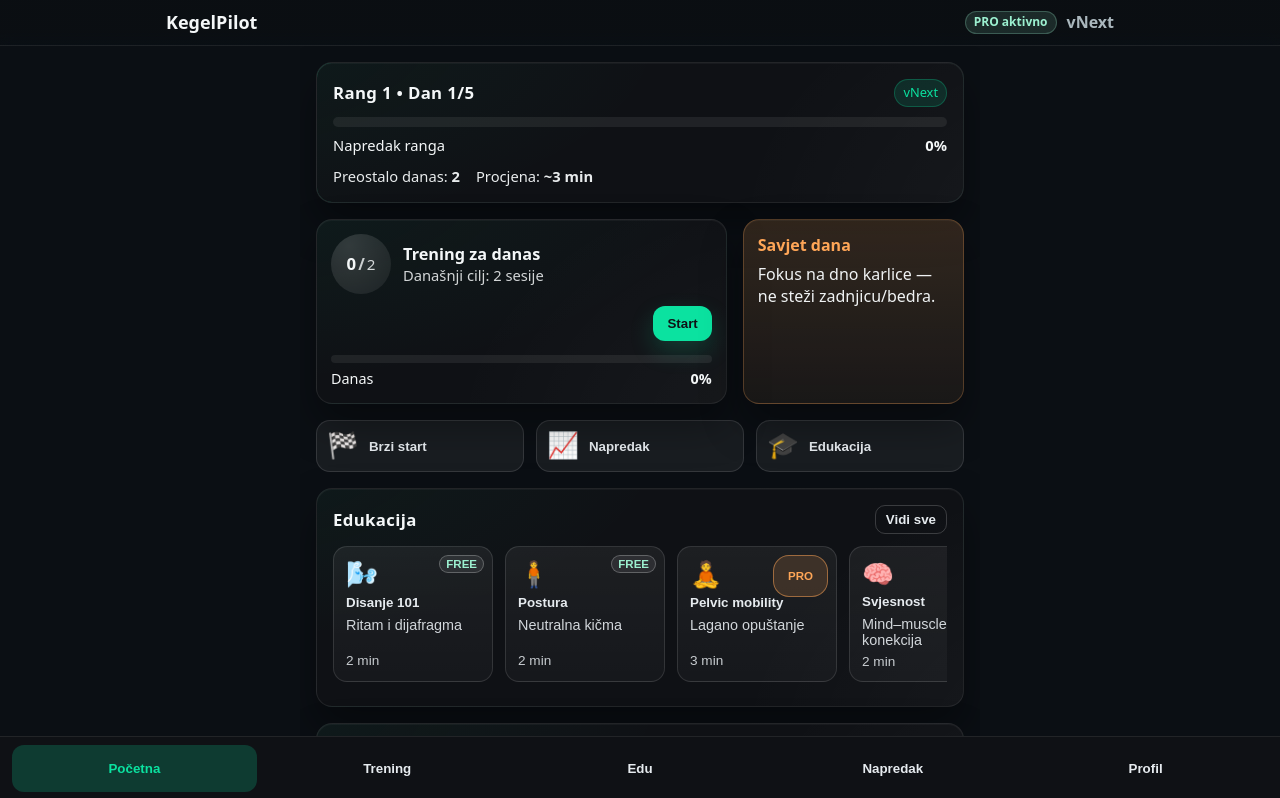
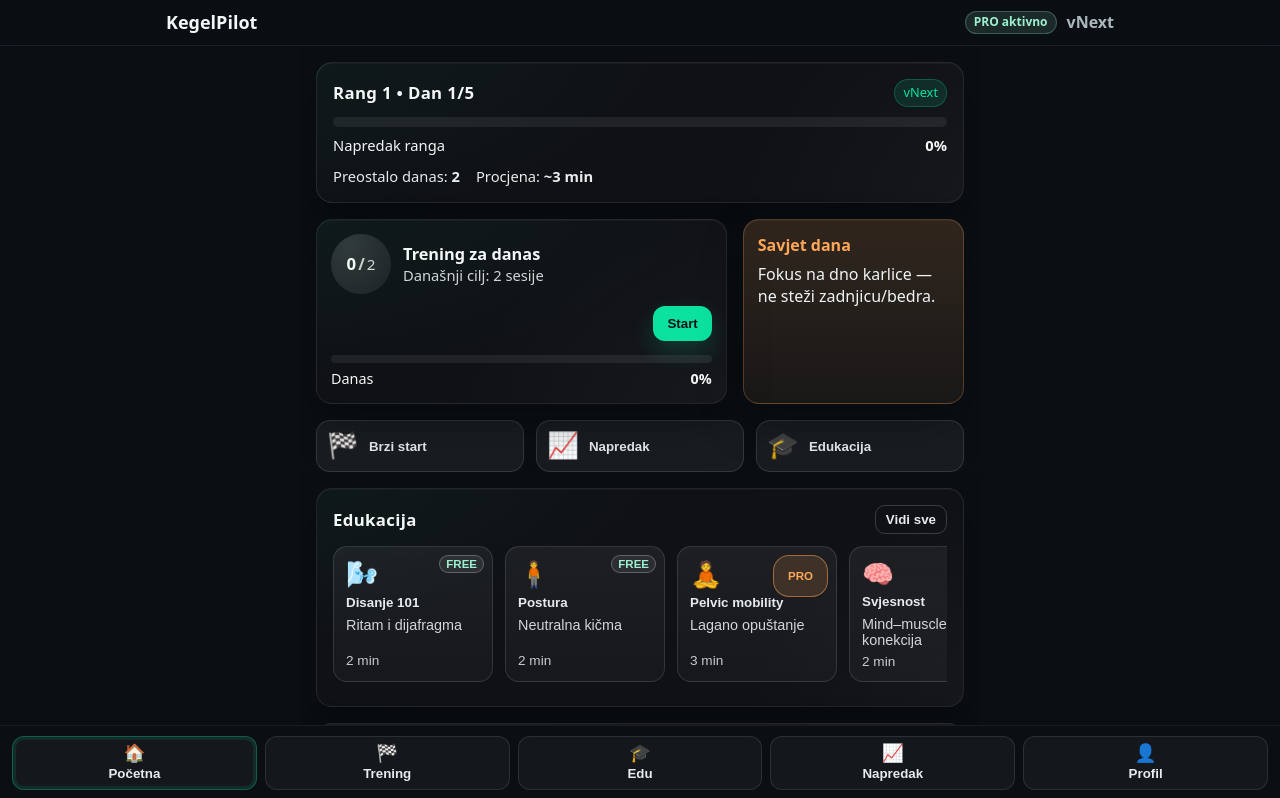
Before and after one commit to alminkey/kegelpilot-vnext, a Svelte app: page / in a window 1280 px wide. Shown: the top 798 px of the page. Built offline with nearby package versions, Linux system fonts and the light colour scheme.

Commit message:
feat(date): day-rollover & tz-changed watcher; hook in App; Home auto-refresh on rollover/TZ

```diff
--- a/src/app/Tabbar.svelte
+++ b/src/app/Tabbar.svelte
@@ -1,47 +1,51 @@
 <script lang="ts">
-  import { route, go } from '@/store/router';
-  import type { Tab } from '@/store/router';
+  import { route, go, type Tab } from "@/store/router";
 
-  const tabs: { id: Tab; label: string }[] = [
-    { id: 'home',     label: 'Početna'  },
-    { id: 'training', label: 'Trening'  },
-    { id: 'edu',      label: 'Edu'      },
-    { id: 'progress', label: 'Napredak' },
-    { id: 'profile',  label: 'Profil'   },
+  type Item = { key: Tab; label: string; emoji: string };
+  const items: Item[] = [
+    { key: "home",     label: "Početna",  emoji: "🏠" },
+    { key: "training", label: "Trening",  emoji: "🏁" },
+    { key: "edu",      label: "Edu",      emoji: "🎓" },
+    { key: "progress", label: "Napredak", emoji: "📈" },
+    { key: "profile",  label: "Profil",   emoji: "👤" },
   ];
+
+  const nav = (t: Tab) => () => go(t);
 </script>
 
 <nav class="tabbar" aria-label="Glavna navigacija">
-  {#each tabs as t}
+  {#each items as it}
     <button
-      class:active={$route===t.id}
-      on:click={() => go(t.id)}
-      aria-current={$route===t.id ? 'page' : undefined}
+      type="button"
+      class="tab"
+      class:active={$route === it.key}
+      aria-current={$route === it.key ? "page" : undefined}
+      on:click={nav(it.key)}
     >
-      {t.label}
+      <span class="e">{it.emoji}</span>
+      <span class="t">{it.label}</span>
     </button>
   {/each}
 </nav>
 
 <style>
   .tabbar{
-    position: fixed;
-    left: 0; right: 0; bottom: 0;
-    height: 64px;
-    padding: 8px 12px calc(8px + env(safe-area-inset-bottom, 0));
-    display:flex; gap:8px;
-    background:#0f1115;
-    border-top:1px solid rgba(255,255,255,.08);
-    z-index: 50;
+    position: sticky; bottom: 0; z-index: 20;
+    display:grid; grid-template-columns: repeat(5,1fr);
+    gap:8px; padding:10px 12px;
+    background: #0b0f14;
+    border-top: 1px solid rgba(255,255,255,.06);
   }
-  button{
-    flex:1; min-width:0;
-    border:none; border-radius:12px;
-    background: transparent; color:#e6ebef;
-    font-weight:800; cursor:pointer;
+  .tab{
+    display:flex; flex-direction:column; align-items:center; gap:4px;
+    border:1px solid rgba(255,255,255,.10);
+    background: rgba(255,255,255,.04);
+    color:#e6ebef; border-radius:12px; padding:8px 6px; font-weight:800;
+    cursor:pointer;
   }
-  button.active{
-    background: rgba(11,226,160,.2);
-    color:#0be2a0;
+  .tab .e{ font-size:1.1rem; line-height:1; }
+  .tab.active{
+    border-color: rgba(11,226,160,.35);
+    box-shadow: 0 0 0 3px rgba(11,226,160,.10) inset;
   }
 </style>
--- a/vite.config.ts
+++ b/vite.config.ts
@@ -1,18 +1,15 @@
 import { defineConfig } from "vite";
 import { svelte } from "@sveltejs/vite-plugin-svelte";
-import path from "node:path";
+import path from "path";
 
 export default defineConfig({
   plugins: [svelte()],
   resolve: {
     alias: {
-      "@": path.resolve(__dirname, "src"),
+      "@": path.resolve(__dirname, "src"), // @ → src
     },
   },
   server: {
-    host: true, // omogućava pristup s telefona (LAN)
-    port: 5173,
-    strictPort: false,
-    hmr: { protocol: "ws" },
+    host: true, // omogući pristup sa mobitela na LAN-u
   },
 });
```
